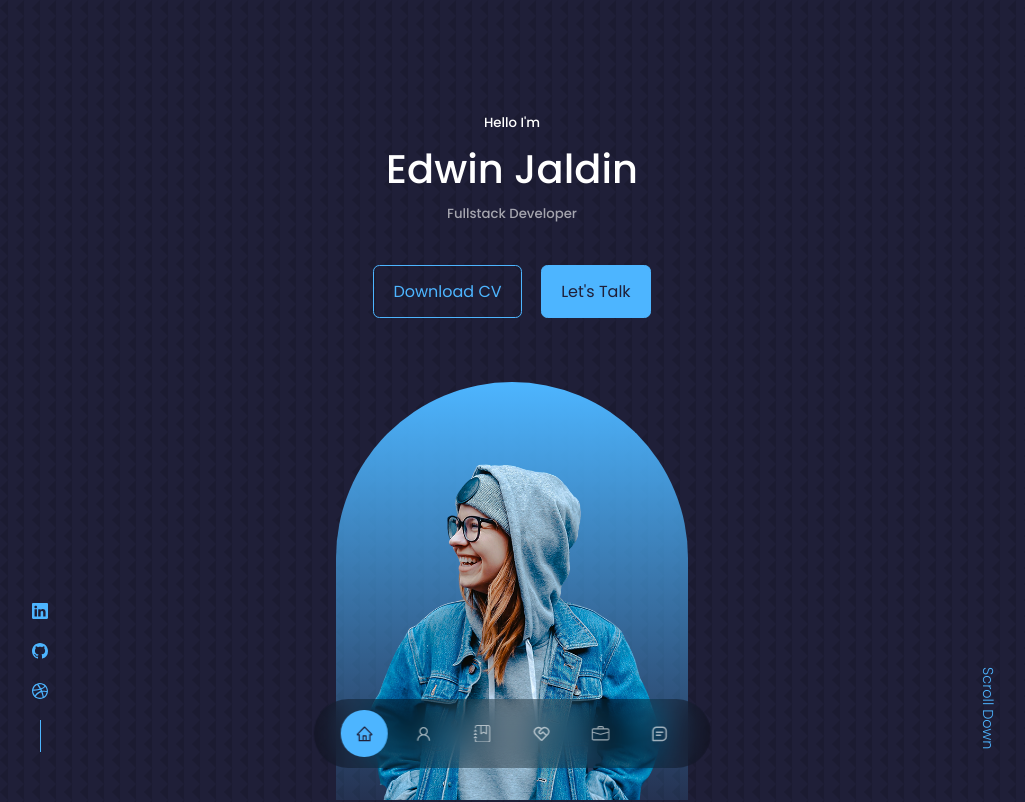
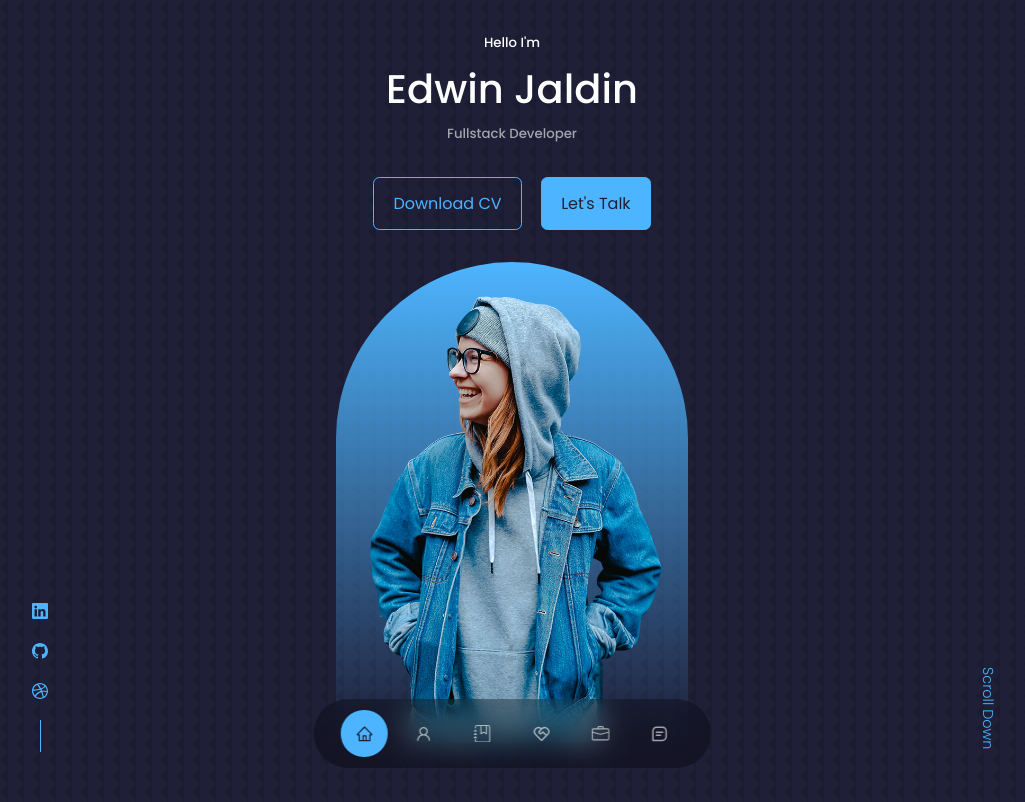
Before and after one commit to edwinjs31/portfolio-ts, a React (Vite) app: page / in a window 1280 px wide. Shown: the top 802 px of the page, without its empty margins (128-1153 px from the left). Built offline with nearby package versions, Linux system fonts and the light colour scheme.

Commit message:
modify header styles

```diff
--- a/src/components/header/header.css
+++ b/src/components/header/header.css
@@ -1,6 +1,6 @@
 header {
   height: 100vh;
-  padding-top: 7rem;
+  padding-top: 2rem;
   overflow: hidden;
 }
 .header__container {
@@ -10,7 +10,7 @@ header {
 }
 /* =============== CTA ===================== */
 .cta {
-  margin-top: 2.5rem;
+  margin-top: 2rem;
   display: flex;
   gap: 1.2rem;
   justify-content: center;
@@ -42,10 +42,10 @@ header {
   height: 30rem;
   position: absolute;
   left: calc(50% - 11rem);
-  margin-top: 4rem;
+  margin-top: 2rem;
   border-radius: 12rem 12rem 0 0;
   overflow: hidden;
-  padding: 5rem 1.5rem 1.5rem 1.5rem;
+  padding: 2rem 1.5rem 1.5rem 1.5rem;
 }
 
 /* =============== SCROLL DOWN ===================== */
@@ -63,6 +63,12 @@ header {
 @media screen and (max-width: 1024px) {
   header {
     height: 68vh;
+    padding-top: 4rem;
+  }
+
+  .me{
+    padding: 5rem 1.5rem 1.5rem 1.5rem;
+    margin-top: 4rem;
   }
 }
 /*================== MEDIA QUERIES(SMALL DIVICES)=============================*/
```
